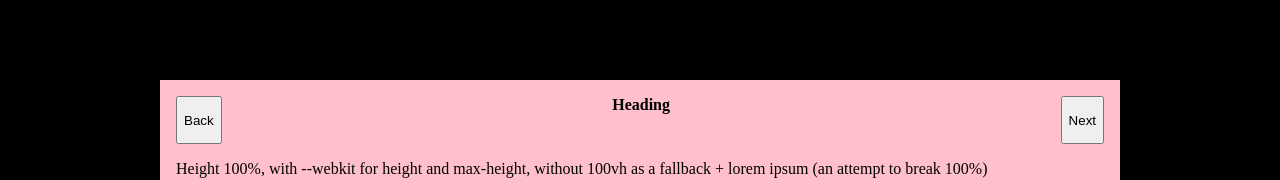
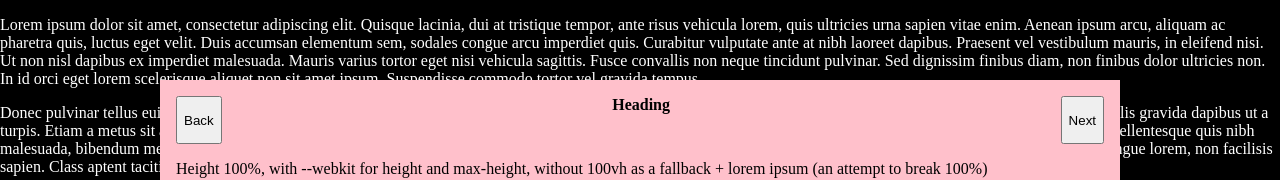
Before and after one commit to JAForbes/modal-test, a plain HTML site: page index.html in a window 1280 px wide. Shown: the top 180 px of the page. Drawn offline with Linux system fonts and the light colour scheme.

Commit message:
Update index.html

```diff
--- a/index.html
+++ b/index.html
@@ -60,6 +60,9 @@
       display: grid;
       align-content: space-between;
     }
+    .lorem {
+      color: white;
+    }
 	</style>
 </head>
 
@@ -90,7 +93,8 @@
       </div>
     </div>
   </div>
-<p>
+<div class="lorem">
+	<p>
 Lorem ipsum dolor sit amet, consectetur adipiscing elit. Quisque lacinia, dui at tristique tempor, ante risus vehicula lorem, quis ultricies urna sapien vitae enim. Aenean ipsum arcu, aliquam ac pharetra quis, luctus eget velit. Duis accumsan elementum sem, sodales congue arcu imperdiet quis. Curabitur vulputate ante at nibh laoreet dapibus. Praesent vel vestibulum mauris, in eleifend nisi. Ut non nisl dapibus ex imperdiet malesuada. Mauris varius tortor eget nisi vehicula sagittis. Fusce convallis non neque tincidunt pulvinar. Sed dignissim finibus diam, non finibus dolor ultricies non. In id orci eget lorem scelerisque aliquet non sit amet ipsum. Suspendisse commodo tortor vel gravida tempus.
 </p>
 <p>
@@ -240,6 +244,7 @@ Etiam eu mollis tellus. Praesent efficitur eget metus id fringilla. Nunc augue d
 <p>
 Ut fringilla magna turpis, vel rhoncus neque finibus id. Aliquam dignissim, justo in tempor cursus, purus nibh mattis tellus, eget porta augue sapien et purus. Maecenas vel varius lacus. Etiam laoreet condimentum commodo. Phasellus non viverra velit. Quisque blandit risus sed nulla fermentum pretium. Proin sagittis erat ex, eget accumsan urna tincidunt nec.
 </p>
+	</div>
 </body>
 
 </html>
```
